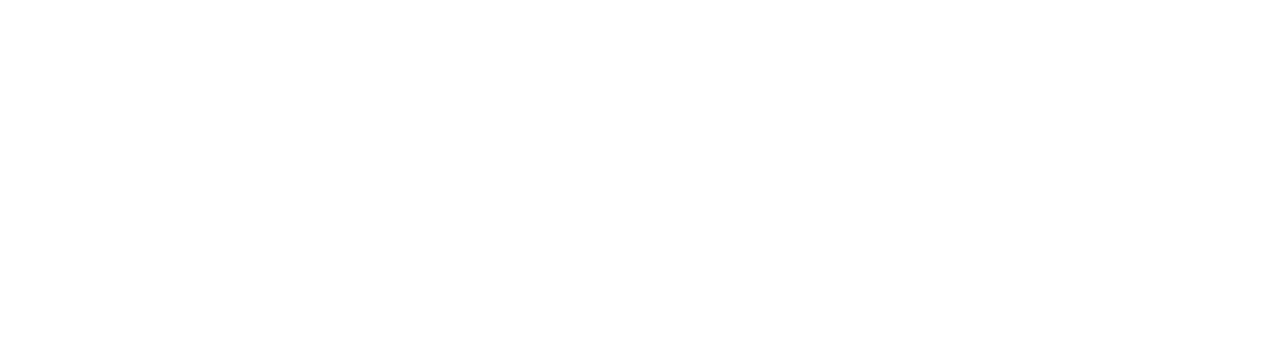
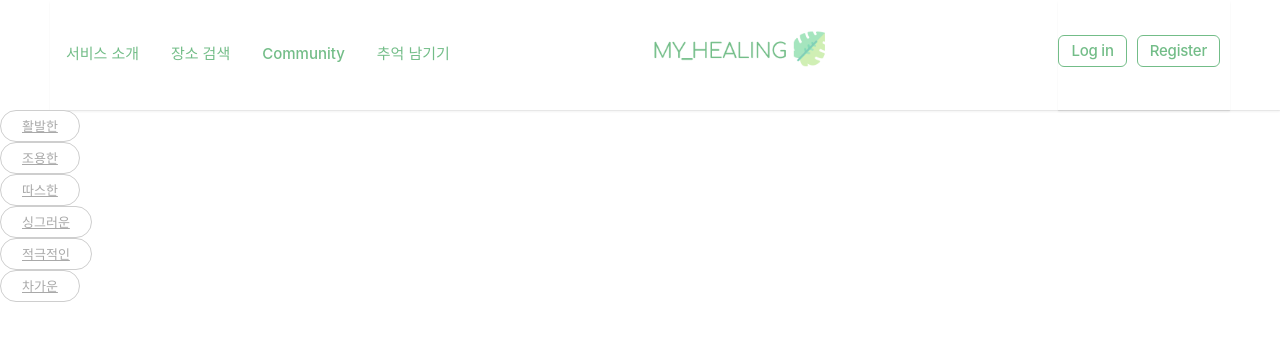
Before and after one commit to Likelion-at-SMWU-10th/MYHEALING-Client, a React (Create React App) app in the folder myhealing_client/: page /searchplace in a window 1280 px wide. Before the commit this address had no page. Shown: the top 340 px of the page. Built offline with nearby package versions, Linux system fonts and the light colour scheme; a web font is replaced by a local one.

Commit message:
[KSM] keyword 추가
keyword 추가

```diff
--- a/myhealing_client/src/App.js
+++ b/myhealing_client/src/App.js
@@ -3,6 +3,7 @@
 import Home from "./page/Home";
 import Menubar from "./page/Menbar";
 import MapMain from "./page/map/MapMain";
+import SearchPlace from "./page/map/SearchPlace";
 import Login from "./page/login/Login";
 import MemMain from "./page/memories/MemMain";
 import WriteRandom from "./page/memories/WriteRandom";
@@ -20,6 +21,7 @@
         <Route path="/writerandom" element={<WriteRandom />}></Route>
         <Route path="/writetoday" element={<WriteMemories />}></Route>
         <Route path="/writeguide" element={<WriteGuide />}></Route>
+        <Route path="/searchplace" element={<SearchPlace />}></Route>
       </Route>
     </Routes>
   );
--- a/myhealing_client/src/page/Menbar.js
+++ b/myhealing_client/src/page/Menbar.js
@@ -13,7 +13,7 @@
           </a>
         </li>
         <li class="nav-item">
-          <a class="nav-link active" href="./map">
+          <a class="nav-link active" href="./searchplace">
             장소 검색
           </a>
         </li>
--- /dev/null
+++ b/myhealing_client/src/page/component/Keyword.css
@@ -0,0 +1,20 @@
+.btn_keyword {
+    box-sizing: border-box;
+
+    display: flex;
+    padding: 6px 21px;
+    gap: 10px;
+
+    position:relative;
+    width:fit-content;
+    height: 32px;
+
+    background: #FFFFFF;
+
+    border: 1px solid #CECECE;
+    border-radius: 18px;
+
+    color: #a9a9a9;
+    font-weight: 400;
+    font-size: 13px;
+}
--- /dev/null
+++ b/myhealing_client/src/page/component/Keyword.js
@@ -0,0 +1,14 @@
+import React from "react";
+import './Keyword.css';
+
+const Keyword = ({text}) => {
+    return (
+        <>
+            <a class="btn_keyword" href="./login" role="button">
+                {text}
+            </a>
+        </>
+    );
+};
+
+export default Keyword;
--- /dev/null
+++ b/myhealing_client/src/page/map/SearchPlace.js
@@ -0,0 +1,17 @@
+import React from "react";
+import Keyword from "../component/Keyword";
+
+function SearchPlace() {
+  return (
+      <>
+        <Keyword text={"활발한"} />
+        <Keyword text={"조용한"} />
+        <Keyword text={"따스한"} />
+        <Keyword text={"싱그러운"} />
+        <Keyword text={"적극적인"} />
+        <Keyword text={"차가운"} />
+      </>
+  );
+}
+
+export default SearchPlace;
```
